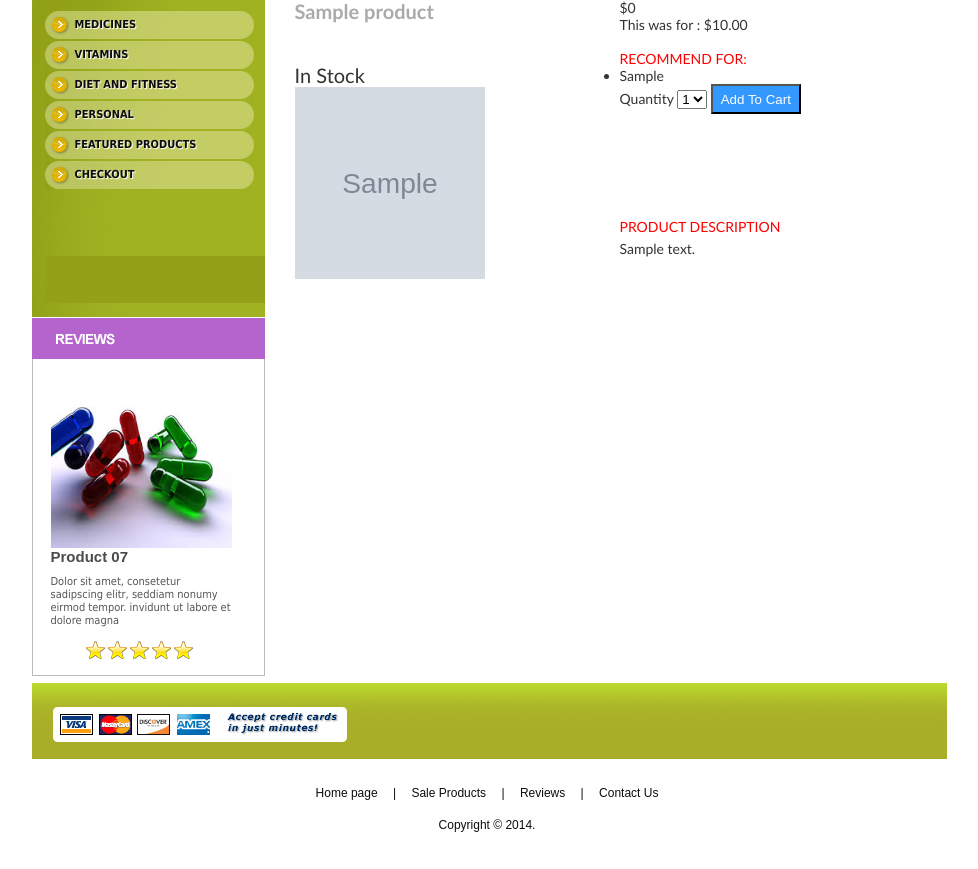
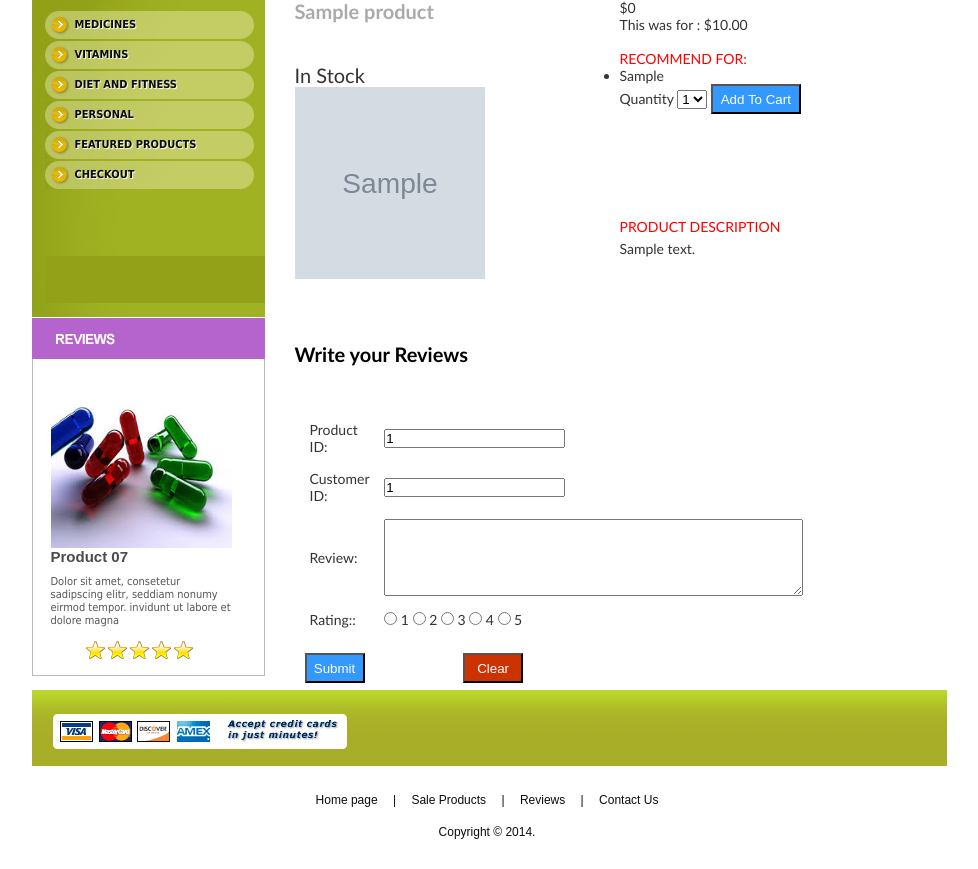
Before and after one commit to shashankpangam/HumberPharmacyProject, a PHP site: page /productDesc.php?ID=1 in a window 1280 px wide. Shown: the part 139-1008 px from the top of the page, without its empty margins (153-1131 px from the left). Before the commit the page ends 971 px from the top, so only its background shows below. Run offline with PHP 8.4, Linux system fonts and the light colour scheme; the visitor is signed in with stand-in values (Sample User, id 1); tables that the repository leaves empty or names only in its code hold one stand-in row (values such as "Sample post"); grey boxes marked "Sample" are stand-in pictures; data that the repository does not hold is empty.

Commit message:
productDesc.php updated

```diff
--- a/View/productDesc.php
+++ b/View/productDesc.php
@@ -1,10 +1,29 @@
 <?php
 require_once './header.php';
 require_once '../Model/Product_DB.php';
+require_once '../Model/Product.php';
 require_once '../Model/Offer_DB.php';
-$request = $_GET['ID'];
+require_once '../Model/Review.php';
+require_once '../Model/Review_DB.php';
+
+
+
+
+if (!isset($productid)){
+ $request = $_GET['ID'];
+}
+
+if (!isset($customerid)){
+    $customerid = $_SESSION['customerid'];
+}
 $current_url = base64_encode($url = "http://" . $_SERVER['HTTP_HOST'] . $_SERVER['REQUEST_URI']);
 ?>
+
+<!--<html>
+    <head>
+        <link href="stylesheet.css" rel="stylesheet"/>
+    </head>
+    <body>-->
 <div id="content">
     <?php require_once './sidebar.php'; ?>
     <div id="main">
@@ -65,7 +84,7 @@ $current_url = base64_encode($url = "http://" . $_SERVER['HTTP_HOST'] . $_SERVER
                 </ul>
             </div>
             <div style="padding-top: 15px;">
-                <form method="post" action="../Model/ShoppingCart.php">
+                <form method="post" action="../Model/ShoppingCart.php" >
                     <label>Quantity</label>
                     <select name="product_qty">
                         <option value="1">1</option>
@@ -87,9 +106,99 @@ $current_url = base64_encode($url = "http://" . $_SERVER['HTTP_HOST'] . $_SERVER
                     echo $item->getProductDescription();
                     ?></p>
             </div>
+            <div  style="padding-top: 30px; margin-top: 50px">
+
+
+          <?php
+
+
+          // define variables and set to empty values
+           $error_message = $id = $reviews = $ratings = "";
+
+
+           if (isset($_POST['submit'])) {
+
+            //open a connection with the database
+            $id = null;
+
+            //intialize the variables with form data
+
+            $productid = $_POST['productid'];
+            $customerid = $_POST['customerid'];
+            $reviews = $_POST['reviews'];
+            $ratings = $_POST['ratings'];
+
+
+            if (empty($productid) || empty($customerid)){
+                $error_message = " id is missing";
+            }
+
+
+            elseif (empty($reviews) || empty($ratings)) {
+                $error_message = "*One or more required fields are blank.";
+            }
+            else {
+                $review = new Review($productid, $customerid, $reviews, $ratings);
+
+                $insert = Review_DB::addNewReview($review);
+                header("Location: index.php");
+            }
+        }
+
+?>
+
+                <form method="post" action="<?php echo $_SERVER['PHP_SELF']; ?>">
+                <label><strong><h2><font color="Black">Write your Reviews</font></h2></strong></label>
+                <table style="width:80%" cellspacing="15">
+
+                    <tr>
+                        <td>Product ID:<font color="red"></font></td>
+                        <td><input type="text" name="productid" value="<?php echo $request; ?>"></td>
+                    </tr>
+                    <tr>
+                        <td>Customer ID:<font color="red"></font></td>
+                        <td><input type="text" name="customerid" value="<?php echo $customerid;  ?>"></td>
+                    </tr>
+
+                    <tr><td>Review:<font color="red"></font></td>
+                        <td><textarea rows="5" cols="50"  name="reviews" value="<?php echo $reviews; ?>" ></textarea> </td>
+                    </tr>
+                    <tr>
+                        <td>Rating:<font color="red"></font>:</td>
+                        <td>
+                            <input class="starRating" id="rating1" type="radio" name="ratings" value="<?php echo $ratings; ?>">
+                            <label for="rating1"><span>1</span></label>
+
+                            <input class="starRating"  id="rating2" type="radio" name="ratings" value="<?php echo $ratings; ?>">
+                            <label for="rating2"><span>2</span></label>
+
+                            <input class="starRating" id="rating3" type="radio" name="ratings" value="<?php echo $ratings; ?>">
+                            <label for="rating3"><span>3</span></label>
+
+                            <input class="starRating" id="rating4" type="radio" name="ratings" value="<?php echo $ratings; ?>">
+                            <label for="rating4"><span>4</span></label>
+
+                            <input class="starRating" id="rating5" type="radio" name="ratings" value="<?php echo $ratings; ?>">
+                            <label for="rating5"><span>5</span></label>
+
+                        </td>
+                    </tr>
+                </table>
+                <div class="bonesubmit">
+                <input class="btnsubmit" type="submit" name="submit" value="Submit" >
+
+                                <span class="btwosubmit">
+                                    <input class="btnsubmit" type="submit" name="clear" value="Clear" style="background-color:#CC3300;">
+                                </span>
+                </div>
+                 </form>
+
+            </div>
         </div>
     </div>
 </div>
 <?php
 require_once './footer.php';
 ?>
+<!--</body>
+</html>-->
```
